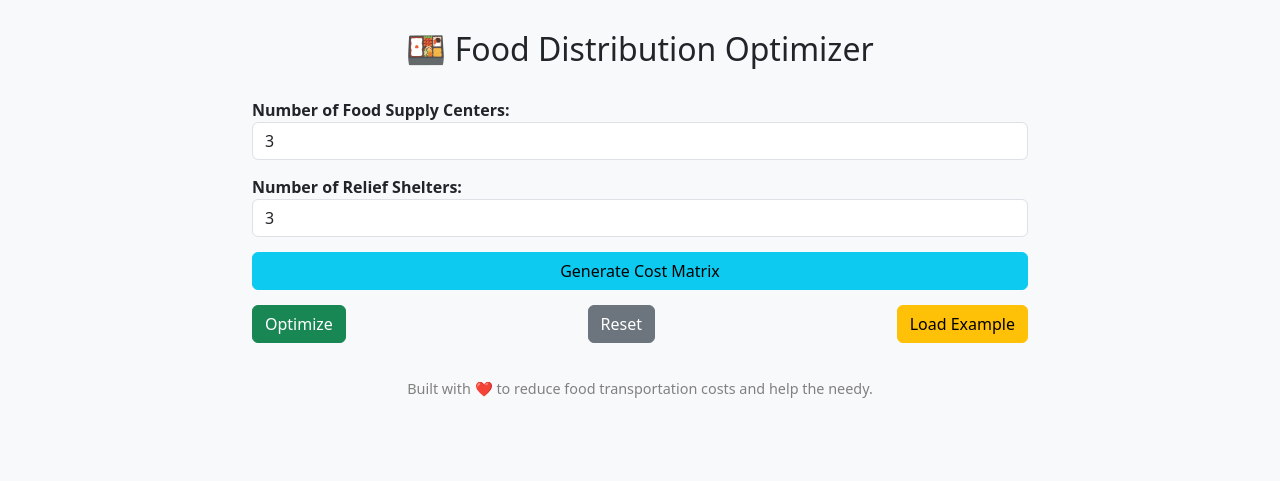
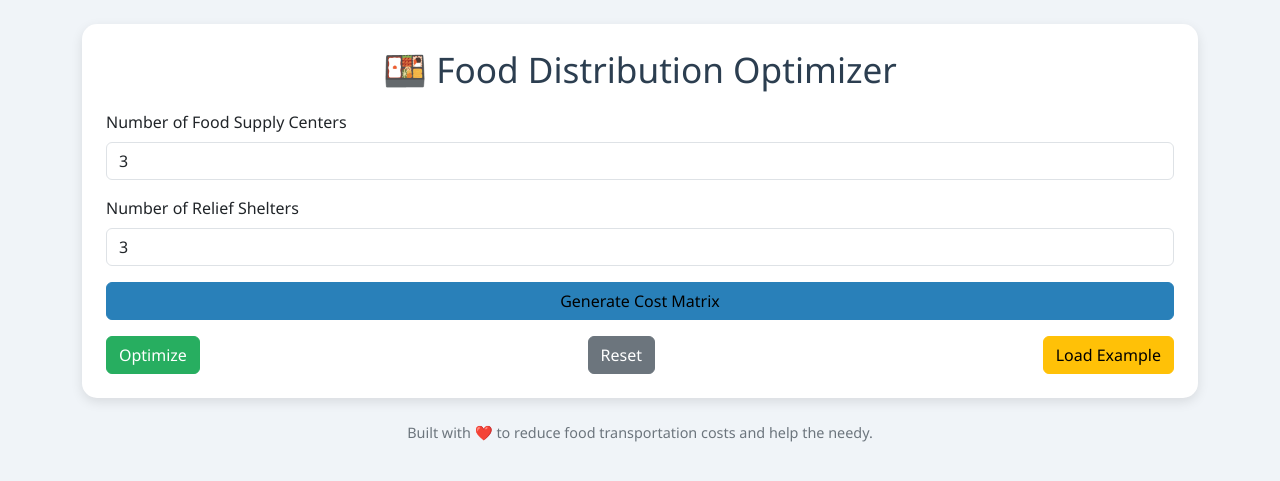
Before and after one commit to Harshini070/FoodOptimizer, a Django app: page / in a window 1280 px wide. Shown: the top 481 px of the page. Run offline with Django 5.2, Linux system fonts and the light colour scheme.

Commit message:
Updated result page layout and styling

```diff
--- a/templates/index.html
+++ b/templates/index.html
@@ -3,25 +3,31 @@
 <head>
     <meta charset="UTF-8">
     <title>Food Distribution Optimizer</title>
-    <link href="https://cdn.jsdelivr.net/npm/bootstrap@5.3.0/dist/css/bootstrap.min.css" rel="stylesheet">
+    <link href="https://cdn.jsdelivr.net/npm/bootstrap@5.3.3/dist/css/bootstrap.min.css" rel="stylesheet">
     <style>
         body {
-            background-color: #f8f9fa;
+            background-color: #f0f4f8;
+            font-family: 'Segoe UI', sans-serif;
         }
 
-        .container {
-            max-width: 800px;
-            margin-top: 30px;
+        .card {
+            box-shadow: 0 4px 12px rgba(0, 0, 0, 0.1);
+            border: none;
+            border-radius: 15px;
         }
 
         h1 {
-            font-size: 2rem;
+            font-size: 2.2rem;
             text-align: center;
-            margin-bottom: 30px;
+            margin-bottom: 20px;
+            color: #2c3e50;
         }
 
-        .form-control, .btn {
-            margin-bottom: 15px;
+        .footer {
+            text-align: center;
+            font-size: 0.9rem;
+            color: #6c757d;
+            margin-top: 30px;
         }
 
         table input {
@@ -29,11 +35,18 @@
             text-align: center;
         }
 
-        .footer {
-            text-align: center;
-            font-size: 0.9rem;
-            color: gray;
-            margin-top: 20px;
+        .btn-info {
+            background-color: #2980b9;
+            border-color: #2980b9;
+        }
+
+        .btn-success {
+            background-color: #27ae60;
+            border-color: #27ae60;
+        }
+
+        .btn-secondary, .btn-warning {
+            box-shadow: none;
         }
 
         .matrix-wrapper {
@@ -42,29 +55,34 @@
     </style>
 </head>
 <body>
-<div class="container">
+<div class="container mt-4">
+    <div class="card p-4">
         <h1>🍱 Food Distribution Optimizer</h1>
 
         <form method="post" action="{% url 'optimize' %}">
             {% csrf_token %}
 
-        <label for="numCenters"><strong>Number of Food Supply Centers:</strong></label>
+            <div class="mb-3">
+                <label for="numCenters" class="form-label">Number of Food Supply Centers</label>
                 <input type="number" id="numCenters" class="form-control" min="1" value="3" required>
+            </div>
 
-        <label for="numShelters"><strong>Number of Relief Shelters:</strong></label>
+            <div class="mb-3">
+                <label for="numShelters" class="form-label">Number of Relief Shelters</label>
                 <input type="number" id="numShelters" class="form-control" min="1" value="3" required>
+            </div>
 
-        <button type="button" onclick="generateMatrix()" class="btn btn-info w-100">Generate Cost Matrix</button>
+            <button type="button" onclick="generateMatrix()" class="btn btn-info w-100 mb-3">Generate Cost Matrix</button>
 
             <div id="matrixSection" style="display: none;">
-            <p><strong>Enter Transportation Costs (from each center to each shelter):</strong></p>
-            <div id="matrixInputs" class="matrix-wrapper"></div>
+                <p><strong>Enter Transportation Costs:</strong></p>
+                <div id="matrixInputs" class="matrix-wrapper mb-3"></div>
 
-            <label for="supply"><strong>Supply at each center (comma-separated):</strong></label>
-            <textarea id="supply" name="supply" class="form-control" required></textarea>
+                <label for="supply" class="form-label">Supply at each center (comma-separated):</label>
+                <textarea id="supply" name="supply" class="form-control mb-3" required></textarea>
 
-            <label for="demand"><strong>Demand at each shelter (comma-separated):</strong></label>
-            <textarea id="demand" name="demand" class="form-control" required></textarea>
+                <label for="demand" class="form-label">Demand at each shelter (comma-separated):</label>
+                <textarea id="demand" name="demand" class="form-control mb-3" required></textarea>
 
                 <input type="hidden" id="cost_matrix" name="cost_matrix">
             </div>
@@ -75,8 +93,9 @@
                 <button type="button" onclick="prefillExample()" class="btn btn-warning">Load Example</button>
             </div>
         </form>
+    </div>
 
-    <div class="footer">
+    <div class="footer mt-4">
         Built with ❤️ to reduce food transportation costs and help the needy.
     </div>
 </div>
@@ -84,8 +103,7 @@
 <script>
     function generateMatrix() {
         const container = document.getElementById('matrixInputs');
-        container.innerHTML = '';  // Clear previous matrix
-
+        container.innerHTML = '';
         const rows = parseInt(document.getElementById('numCenters').value);
         const cols = parseInt(document.getElementById('numShelters').value);
         if (!rows || !cols) return;
@@ -103,8 +121,7 @@
             let row = table.insertRow();
             row.insertCell().outerHTML = `<th>Center ${i + 1}</th>`;
             for (let j = 0; j < cols; j++) {
-                let cell = row.insertCell();
-                cell.innerHTML = `<input type="number" min="0" id="cell-${i}-${j}" class="form-control" required>`;
+                row.insertCell().innerHTML = `<input type="number" min="0" id="cell-${i}-${j}" class="form-control" required>`;
             }
         }
 
```
Also changed, not shown: templates/result.html (+54 -6 lines). Lines whose indentation alone changed are shown as unchanged.
